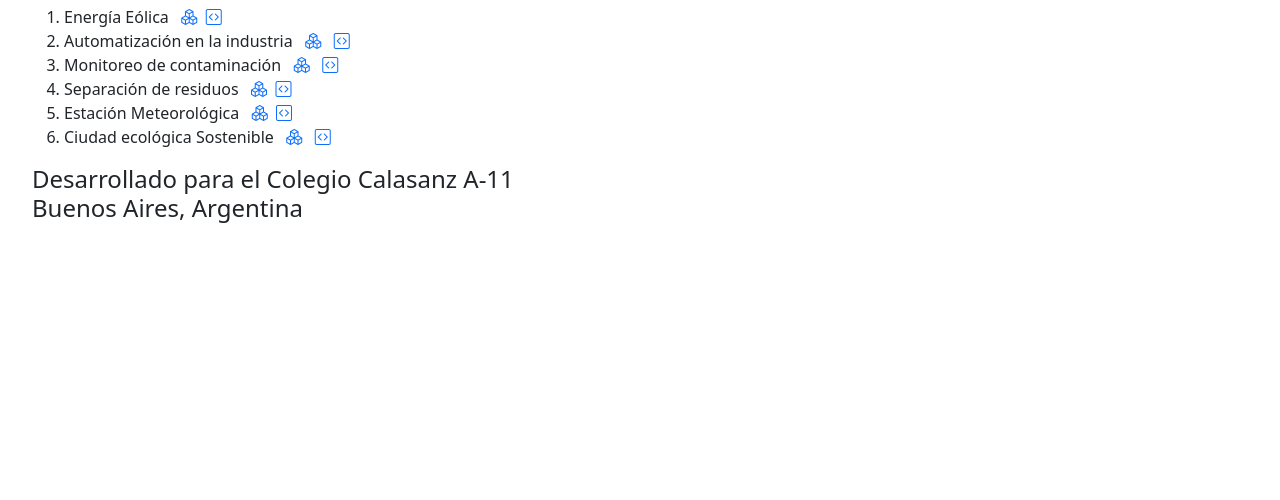
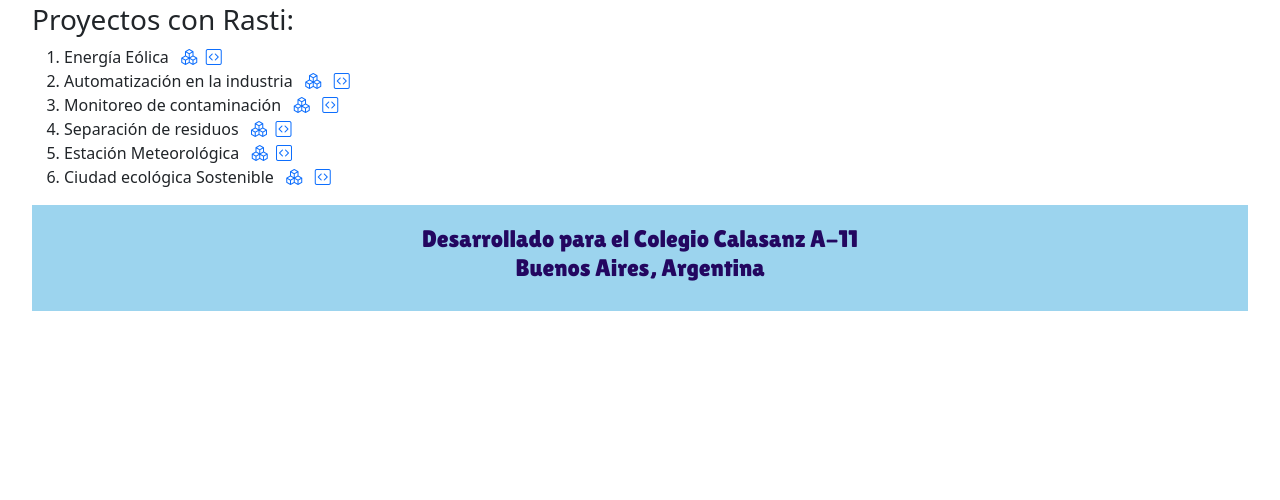
Before and after one commit to calasanz2024/STEAM5, a plain HTML site: page index.html in a window 1280 px wide. Shown: the part 300-800 px from the top of the page. Drawn offline with nearby package versions, Linux system fonts and the light colour scheme; a web font is replaced by a local one.

Commit message:
Add files via upload

```diff
--- a/index.html
+++ b/index.html
@@ -11,10 +11,16 @@
   <link rel="preconnect" href="https://fonts.googleapis.com">
   <link rel="preconnect" href="https://fonts.gstatic.com" crossorigin>
   <link href="https://fonts.googleapis.com/css2?family=Courgette&family=Dancing+Script:wght@700&family=Lilita+One&family=Pacifico&family=Roboto&family=Roboto+Condensed:wght@300;400&family=Sedgwick+Ave+Display&display=swap" rel="stylesheet">
-  <link rel="stylesheet" href="../styles/style.css">
   <style>
     body {
       margin: 2rem;
+    }
+    header, footer {
+      font-family: 'Lilita One', sans-serif;
+      background-color: #9cd4ee;
+      color: #230760;
+      padding: 20px;
+      text-align: center;
     }
   </style>
 </head>
```
